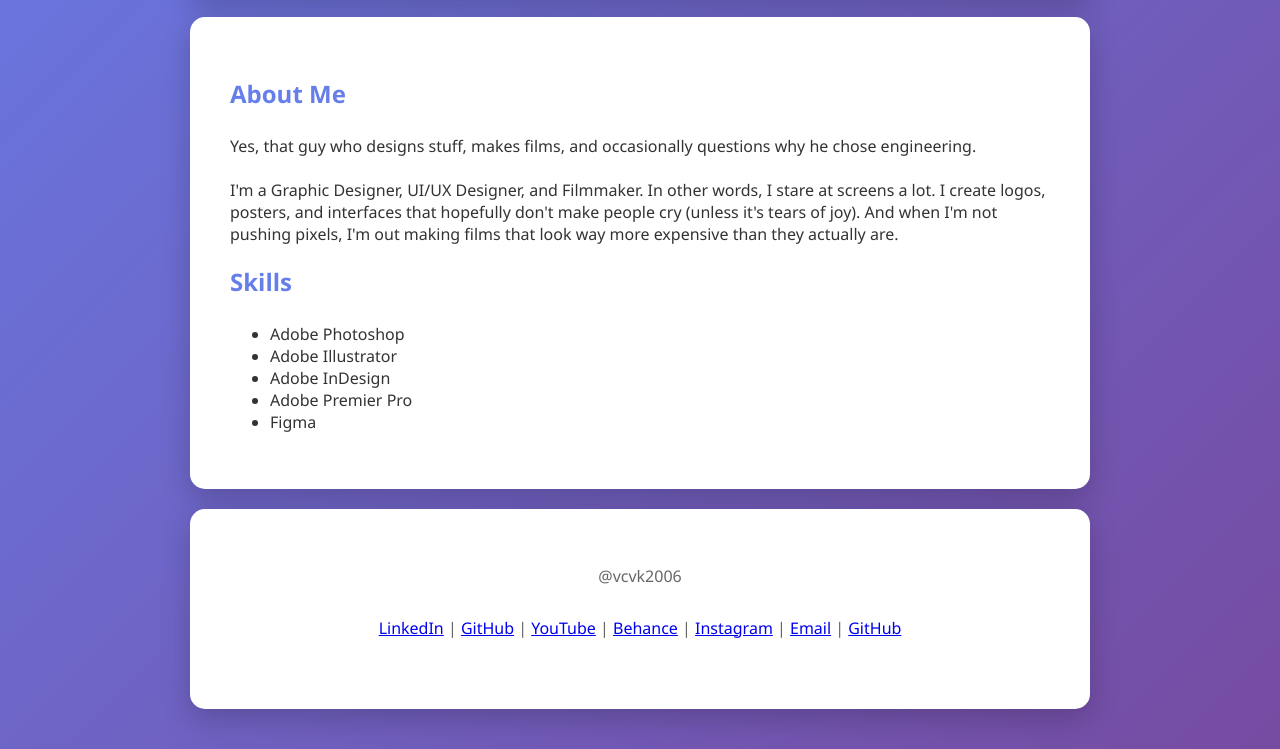
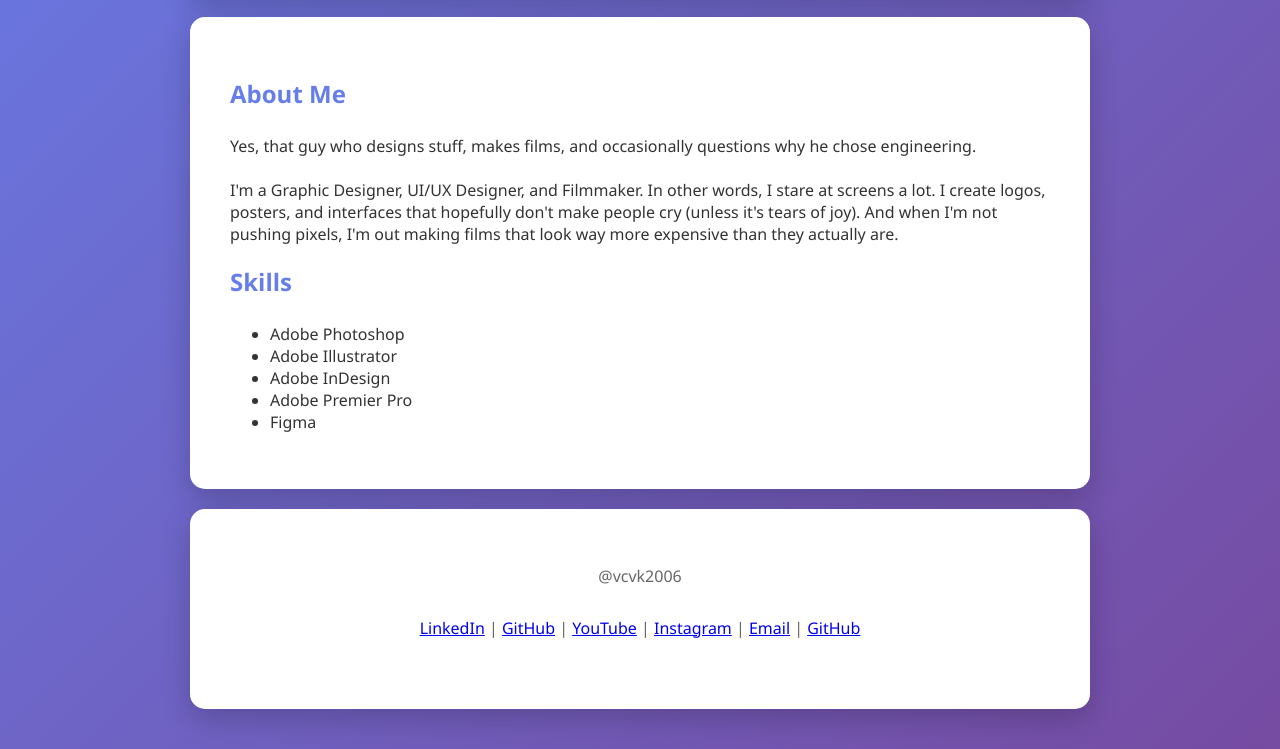
Before and after one commit to vcvk2006/Begin2Code, a plain HTML site: page index.html in a window 1280 px wide. Shown: the part 466-1215 px from the top of the page. Drawn offline with Linux system fonts and the light colour scheme.

Commit message:
Update index.html

```diff
--- a/index.html
+++ b/index.html
@@ -138,7 +138,6 @@
         <a href="https://www.instagram.com/vcvk2006" target="_blank">LinkedIn</a> |
         <a href="https://www.github.com/vcvk2006" target="_blank">GitHub</a> |
         <a href="https://www.youtube.com/@vcvk2006" target="_blank">YouTube</a> |
-        <a href="https://www.behance.net/vcvk2006" target="_blank">Behance</a> |
         <a href="https://www.instagram.com/vcvk2006" target="_blank">Instagram</a> |
         <a href="mailto:vaishnavchandranvk@gmail.com" target="_blank">Email</a> |
         <a href="https://www.github.com/vcvk2006" target="_blank">GitHub</a>
```
